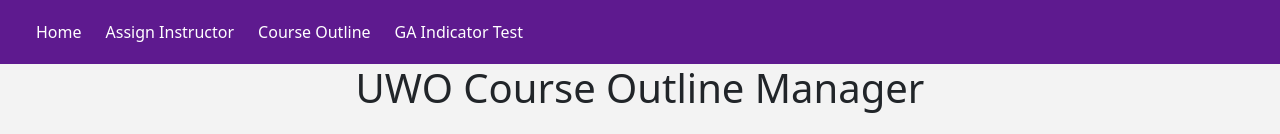
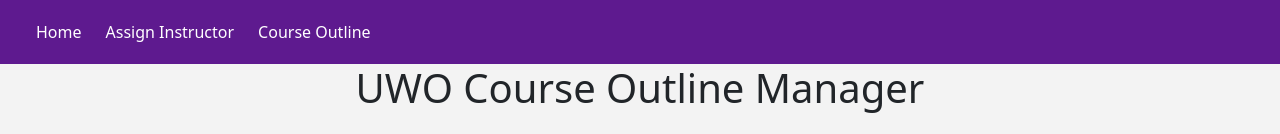
Before and after one commit to grantpan23/course-outline-manager, a React (Create React App) app in the folder frontend/: page / in a window 1280 px wide. Shown: the top 134 px of the page. Built offline with nearby package versions, Linux system fonts and the light colour scheme.

Commit message:
no more test link

```diff
--- a/frontend/src/App.js
+++ b/frontend/src/App.js
@@ -24,8 +24,6 @@
         <li><Link to= "/home"> Home </Link> </li>
         <li><Link to= "/assign-instructor"> Assign Instructor </Link> </li>
         <li><Link to= "/courseOutlineHome"> Course Outline  </Link> </li>
-        <li><Link to= "/gaPage">GA Indicator Test</Link></li>
-
       </ul>
     </nav>
     <Routes>
```
